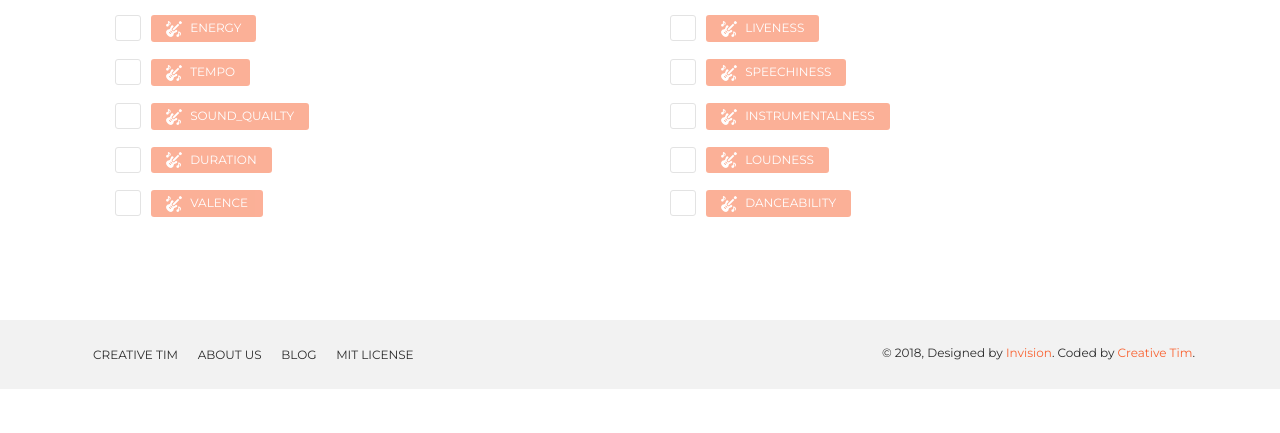
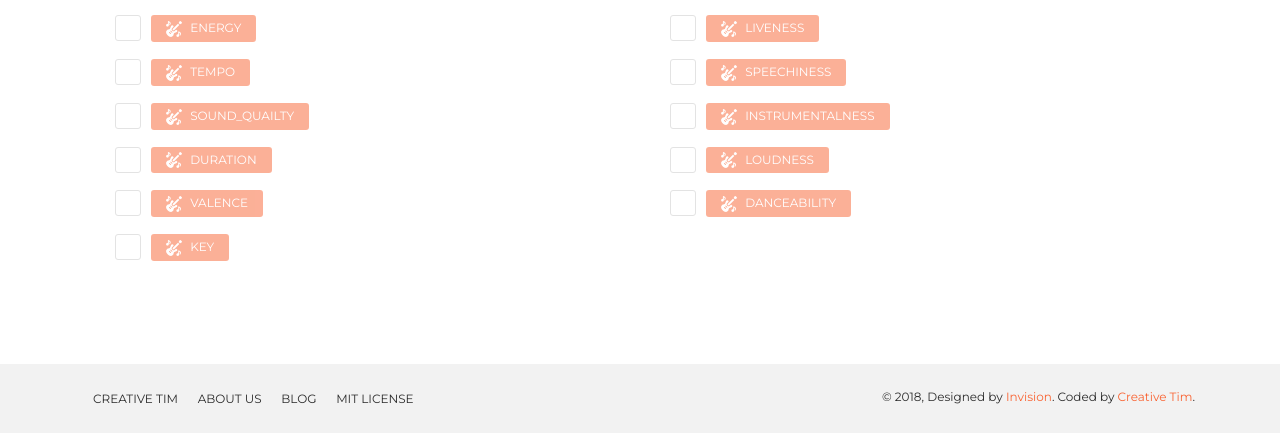
Before and after one commit to naeemkhan12/TopHits, a Flask app: page /catalog in a window 1280 px wide. Shown: the part 610-1043 px from the top of the page. Before the commit the page ends 999 px from the top, so only its background shows below. Run offline with Flask 2, Linux system fonts and the light colour scheme; data that the repository does not hold is empty; some libraries are stand-ins or nearby versions; some web fonts are replaced.

Commit message:
improve code quality in catalog-section

```diff
--- a/app.py
+++ b/app.py
@@ -51,22 +51,12 @@ def getcontactUs():
 @app.route('/catalog')
 def catalog():
     songs=mongo.db.songs
-    filters=['energy','liveness','tempo','speechiness','Sound_quailty','instrumentalness','duration','loudness','valence','danceability']
-    elements=[]
-    for attr in filters:
-        max_value=songs.find({},{attr:1,"_id":0}).sort("loudness",1).limit(1)
-        min_value=songs.find({},{attr:1,"_id":0}).sort("loudness",-1).limit(1)
-        elem = {
-            'name':attr,
-            'max': max_value[0][attr],
-            'min': min_value[0][attr]
-        }
-        elements.append(elem)
-    return render_template('catalog.html',elements=elements)
+    filters=['energy','liveness','tempo','speechiness','Sound_quailty','instrumentalness','duration','loudness','valence','danceability','key']
+    return render_template('catalog.html',elements=filters)
 @app.route('/filters')
 def filters():
     songs=mongo.db.songs
-    filters=['energy','liveness','tempo','speechiness','Sound_quailty','instrumentalness','duration','loudness','valence','danceability']
+    filters=['energy','liveness','tempo','speechiness','Sound_quailty','instrumentalness','duration','loudness','valence','danceability','key']
     elements=[]
     for attr in filters:
         max_value=songs.find({attr:{"$ne" :"NULL"}}).sort(attr,-1).limit(1)
--- a/templates/catalog.html
+++ b/templates/catalog.html
@@ -48,18 +48,18 @@
                             <div class="row">
                                 <div class="col">
                                     <div class="checkbox">
-                                        <input id="checkbox-{{elem.name}}" type="checkbox">
-                                        <label for="checkbox-{{elem.name}}">
-                                            <button id="btn-filter-{{elem.name}}" class="btn btn-primary text-center" style="margin-top:0; padding: 5px 15px 5px 15px;  text-transform: uppercase;"
+                                        <input id="checkbox-{{elem}}" type="checkbox">
+                                        <label for="checkbox-{{elem}}">
+                                            <button id="btn-filter-{{elem}}" class="btn btn-primary text-center" style="margin-top:0; padding: 5px 15px 5px 15px;  text-transform: uppercase;"
                                                 disabled="">
-                                                <img src="static/img/ico/white/bass-guitar.png" width="16px" height="16px" style="margin-right:5px; " /> {{ elem.name }}
+                                                <img src="static/img/ico/white/bass-guitar.png" width="16px" height="16px" style="margin-right:5px; " /> {{ elem }}
 
                                             </button>
                                         </label>
                                     </div>
                                 </div>
                                 <div class="col">
-                                    <div id="slider-{{elem.name}}" class="slider slider-primary" style="margin-top:20px;"></div>
+                                    <div id="slider-{{elem}}" class="slider slider-primary" style="margin-top:20px;"></div>
                                 </div>
                             </div>
                         </div>
```
